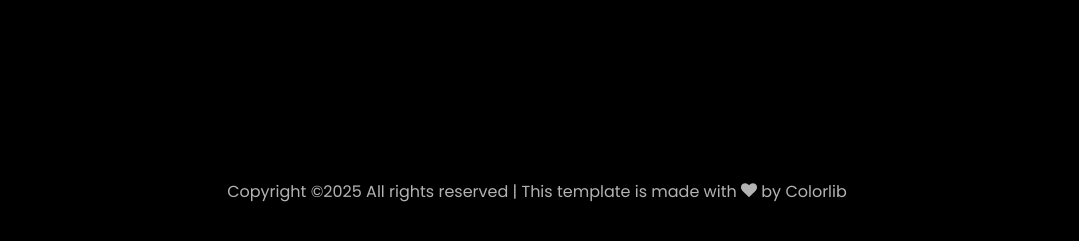
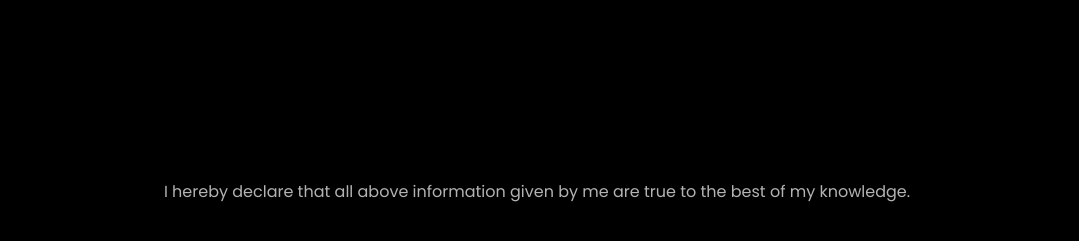
Before and after one commit to omangaj/omkar_portfolio, a plain HTML site: page index.html in a window 1280 px wide. Shown: the part 5224-5465 px from the top of the page, without its empty margins (103-1182 px from the left). Drawn offline with Linux system fonts and the light colour scheme; files whose address does not match are found by name.

Commit message:
Update index.html

```diff
--- a/index.html
+++ b/index.html
@@ -623,9 +623,7 @@
 		  <div class="row">
 			<div class="col-md-12 text-center">
 
-			  <p><!-- Link back to Colorlib can't be removed. Template is licensed under CC BY 3.0. -->
-	Copyright &copy;<script>document.write(new Date().getFullYear());</script> All rights reserved | This template is made with <i class="icon-heart color-danger" aria-hidden="true"></i> by <a href="https://colorlib.com" target="_blank">Colorlib</a>
-	<!-- Link back to Colorlib can't be removed. Template is licensed under CC BY 3.0. --></p>
+			  <p>I hereby declare that all above information given by me are true to the best of my knowledge. </p>
 			</div>
 		  </div>
 		</div>
```
